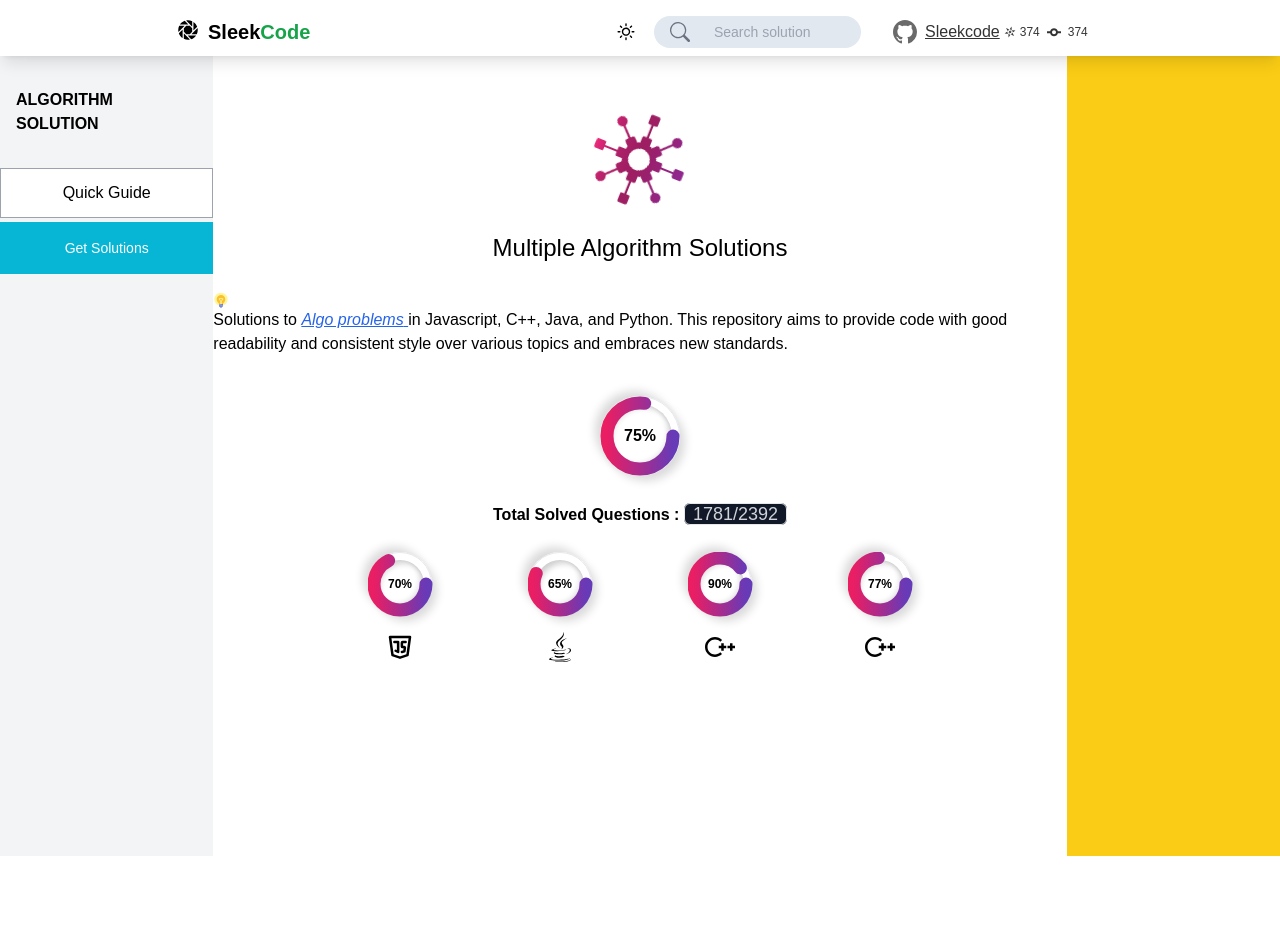
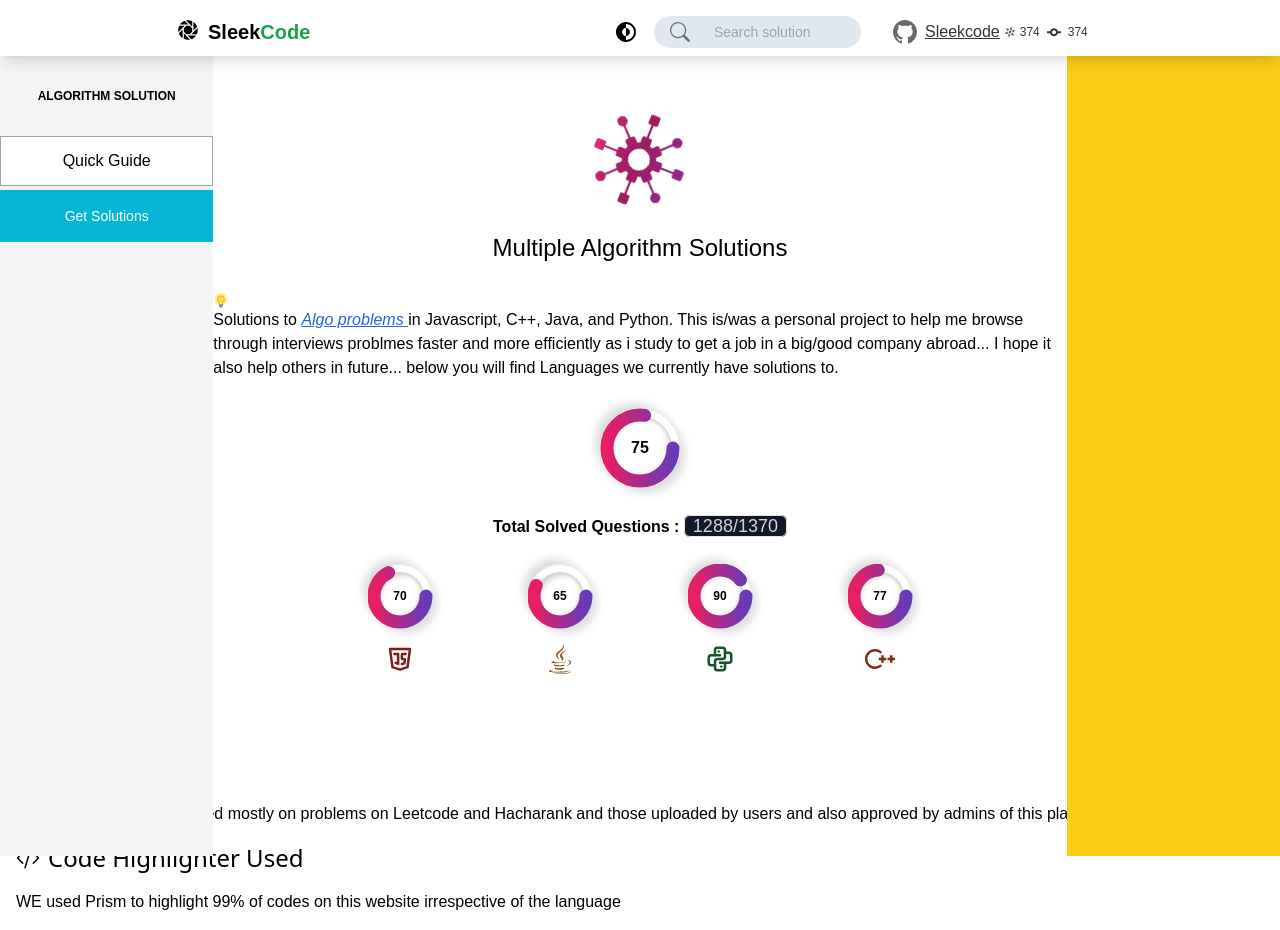
Before and after one commit to BonatheRipper/sleekcode, a React (Create React App) app: page /overview in a window 1280 px wide. Before the commit the page ends 856 px from the top, so only its background shows below. Built offline with nearby package versions, Linux system fonts and the light colour scheme; a web font is replaced by a local one.

Commit message:
added more text in body, fixed some bugs in progress counter ... about to fix navbar and make a context api

```diff
--- a/src/components/DayAndNight.jsx
+++ b/src/components/DayAndNight.jsx
@@ -10,11 +10,11 @@ const DayAndNight = ({ day, setDay }) => {
     >
       {day ? (
         <span>
-          <WiDaySunny />
+          <CgDarkMode />
         </span>
       ) : (
-        <span className={`${!day ? "text-black" : ""}`}>
-          <CgDarkMode />
+        <span className={`${!day ? "" : ""}`}>
+          <WiDaySunny />
         </span>
       )}
     </div>
--- a/src/components/OverViewTopText.jsx
+++ b/src/components/OverViewTopText.jsx
@@ -22,9 +22,11 @@ const OverViewTopText = () => {
         >
           Algo problems{" "}
         </a>
-        in Javascript, C++, Java, and Python. This repository aims to provide
-        code with good readability and consistent style over various topics and
-        embraces new standards.
+        in Javascript, C++, Java, and Python. This is/was a personal project to
+        help me browse through interviews problmes faster and more efficiently
+        as i study to get a job in a big/good company abroad... I hope it also
+        help others in future... below you will find Languages we currently have
+        solutions to.
       </p>
     </div>
   );
--- a/src/components/Sidebarnav1.jsx
+++ b/src/components/Sidebarnav1.jsx
@@ -9,7 +9,7 @@ const Sidebarnav1 = ({ day, css }) => {
         day ? "bg-gray-100 " : "bg-gray-600 "
       } ${css} h-full opacity-100 z-40 fixed  flex flex-col`}
     >
-      <h1 className="flex justify-center my-8 text-1xl font-bold uppercase mx-4">
+      <h1 className="flex justify-center my-8 text-xs text-center mdtext-1xl font-bold uppercase mx-4">
         Algorithm Solution
       </h1>
       <HomeAndMenuButton
--- a/src/components/SolvedCircle.jsx
+++ b/src/components/SolvedCircle.jsx
@@ -13,7 +13,7 @@ const SolvedCircle = ({
   langType,
 }) => {
   return (
-    <div className="solved flex flex-col justify-center items-center  w-full">
+    <div className="solved flex flex-col justify-center items-center   w-full">
       <div className="Circles relative my-4 px-4 md:mx-8">
         <div
           className={`outerCircle flex items-center justify-center ${cssOne}  rounded-full border    ${
@@ -55,7 +55,7 @@ const SolvedCircle = ({
           />
         </svg>
       </div>
-      <div className=" flex justify-center items-center">{langType}</div>
+      <div className=" flex justify-center items-center ">{langType}</div>
     </div>
   );
 };
--- a/src/components/SolvedLangs.jsx
+++ b/src/components/SolvedLangs.jsx
@@ -1,15 +1,15 @@
 import React from "react";
 
-export function LangType1() {
+export function LangType1({ total1, total2 }) {
   return (
     <p className="my-2">
       <span className="font-bold ">Total Solved Questions : </span>
       <span className="border px-2 bg-gray-900 rounded-md text-gray-300 text-lg">
-        1781/2392
+        {total1}/{total2}
       </span>
     </p>
   );
 }
-export function LangType2({ icon }) {
-  return <span className="text-3xl">{icon}</span>;
+export function LangType2({ icon, css }) {
+  return <span className={`text-3xl ${css}`}>{icon}</span>;
 }
--- a/src/pages/Overview.jsx
+++ b/src/pages/Overview.jsx
@@ -12,39 +12,63 @@ import { TbBrandJavascript } from "react-icons/tb";
 import { SiJava } from "react-icons/si";
 import { TbBrandPython } from "react-icons/tb";
 import { CgCPlusPlus } from "react-icons/cg";
+import { BsPatchQuestion, BsCodeSlash } from "react-icons/bs";
 
 const Overview = ({}) => {
   const [day, setDay] = useState(true);
   const [navActive, setNavActive] = useState(false);
-  const [counter1, setCounter1] = useState(0);
-  const [counter2, setCounter2] = useState(0);
-  const [counter3, setCounter3] = useState(0);
-  const [counter4, setCounter4] = useState(0);
-  const [counter5, setCounter5] = useState(0);
+  //   const [counter1, setCounter1] = useState(0);
+  //   const [counter2, setCounter2] = useState(0);
+  //   const [counter3, setCounter3] = useState(0);
+  //   const [counter4, setCounter4] = useState(0);
+  //   const [counter5, setCounter5] = useState(0);
+  //   const counters = {
+  //     counter1: 0,
+  //     counter2: 0,
+  //     counter3: 0,
+  //     counter4: 0,
+  //     counter5: 0,
+  //   };
+  const [counters, setCounters] = useState({
+    counter1: 0,
+    counter2: 0,
+    counter3: 0,
+    counter4: 0,
+    counter5: 0,
+  });
+  const [total, setTotal] = useState({
+    total1: 0,
+    total2: 0,
+  });
 
-  function progressBarNum(num, counterSet) {
+  const progressBarCounter = (num, speed, counterSet, counterType) => {
     var counter = 0;
     setInterval(() => {
       if (counter === num) {
         clearInterval();
       } else {
         counter++;
-        counterSet((prev) => {
-          return `${counter}%`;
-        });
+        counterSet((prev) => ({ ...prev, [counterType]: counter }));
       }
-    }, 20);
+    }, speed);
     console.log(counter);
-  }
+  };
   useEffect(() => {
-    progressBarNum(75, setCounter1);
-    progressBarNum(70, setCounter2);
-    progressBarNum(65, setCounter3);
-    progressBarNum(90, setCounter4);
-    progressBarNum(77, setCounter5);
+    progressBarCounter(75, 20, setCounters, "counter1");
+    progressBarCounter(70, 20, setCounters, "counter2");
+    progressBarCounter(65, 20, setCounters, "counter3");
+    progressBarCounter(90, 20, setCounters, "counter4");
+    progressBarCounter(77, 20, setCounters, "counter5");
+    progressBarCounter(1288, 1, setTotal, "total1");
+    progressBarCounter(2000, 1, setTotal, "total2");
   }, []);
+  console.log(counters);
+
+  const { counter1, counter2, counter3, counter4, counter5 } = counters;
+  const { total1, total2 } = total;
+
   return (
-    <div className={` main relative  ${!day ? "mainNight text-white" : ""} `}>
+    <div className={` main relative  ${!day ? "mainNight text-white  " : ""} `}>
       <div className={`relative w-full `}>
         <Navbar
           day={day}
@@ -60,10 +84,14 @@ const Overview = ({}) => {
         <OverviewTable />
         <div
           id="overviewContent "
-          className="w-full  h-screen flex flex-col items-center py-12 "
+          className="w-full  flex flex-col items-center py-12 "
         >
           <OverViewTopText />
-          <div id="LangaugesActive" className="flex flex-col my-3">
+          <div
+            id={` ${
+              !day ? "mainNight text-white " : ""
+            } LangaugesActive" className="flex flex-col my-3 h-auto`}
+          >
             <SolvedCircle
               cssOne={` h-20 w-20 `}
               cssTwo={`h-16 w-16`}
@@ -73,9 +101,9 @@ const Overview = ({}) => {
               cy="40"
               r="33"
               counter={`counter1`}
-              langType={<LangType1 />}
+              langType={<LangType1 total1={total1} total2={total2} />}
             />
-            <div className="flex">
+            <div className="flex ">
               <SolvedCircle
                 cssOne={` h-16 w-16 `}
                 cssTwo={`h-12 w-12`}
@@ -86,7 +114,12 @@ const Overview = ({}) => {
                 r="26"
                 textCss="text-xs"
                 counter={`counter2`}
-                langType={<LangType2 icon={<TbBrandJavascript />} />}
+                langType={
+                  <LangType2
+                    icon={<TbBrandJavascript />}
+                    css={`text-red-900`}
+                  />
+                }
               />
               <SolvedCircle
                 cssOne={` h-16 w-16 `}
@@ -98,7 +131,9 @@ const Overview = ({}) => {
                 r="26"
                 textCss="text-xs"
                 counter={`counter3`}
-                langType={<LangType2 icon={<SiJava />} />}
+                langType={
+                  <LangType2 icon={<SiJava />} css={`text-yellow-800`} />
+                }
               />
               <SolvedCircle
                 cssOne={` h-16 w-16 `}
@@ -110,7 +145,9 @@ const Overview = ({}) => {
                 r="26"
                 textCss="text-xs"
                 counter={`counter4`}
-                langType={<LangType2 icon={<CgCPlusPlus />} />}
+                langType={
+                  <LangType2 icon={<TbBrandPython />} css={`text-green-900`} />
+                }
               />
               <SolvedCircle
                 cssOne={` h-16 w-16 `}
@@ -122,10 +159,36 @@ const Overview = ({}) => {
                 r="26"
                 textCss="text-xs"
                 counter={`counter5`}
-                langType={<LangType2 icon={<CgCPlusPlus />} />}
+                langType={
+                  <LangType2 icon={<CgCPlusPlus />} css={`text-orange-900`} />
+                }
               />
             </div>
           </div>
+        </div>
+        <div className="Overview px-4 py-4">
+          <h1 className="text-2xl md:3xl font-sans  py-4 flex items-center">
+            <span className="pr-2">
+              <BsPatchQuestion />
+            </span>
+            What to know
+          </h1>
+          <p className="font-thin	">
+            Solutions provided are based mostly on problems on Leetcode and
+            Hacharank and those uploaded by users and also approved by admins of
+            this platform
+          </p>
+
+          <h1 className="text-2xl md:3xl font-sans  py-4 flex items-center">
+            <span className="pr-2">
+              <BsCodeSlash />
+            </span>
+            Code Highlighter Used
+          </h1>
+          <p className="font-thin	">
+            WE used Prism to highlight 99% of codes on this website irrespective
+            of the language
+          </p>
         </div>
       </div>
     </div>
```
